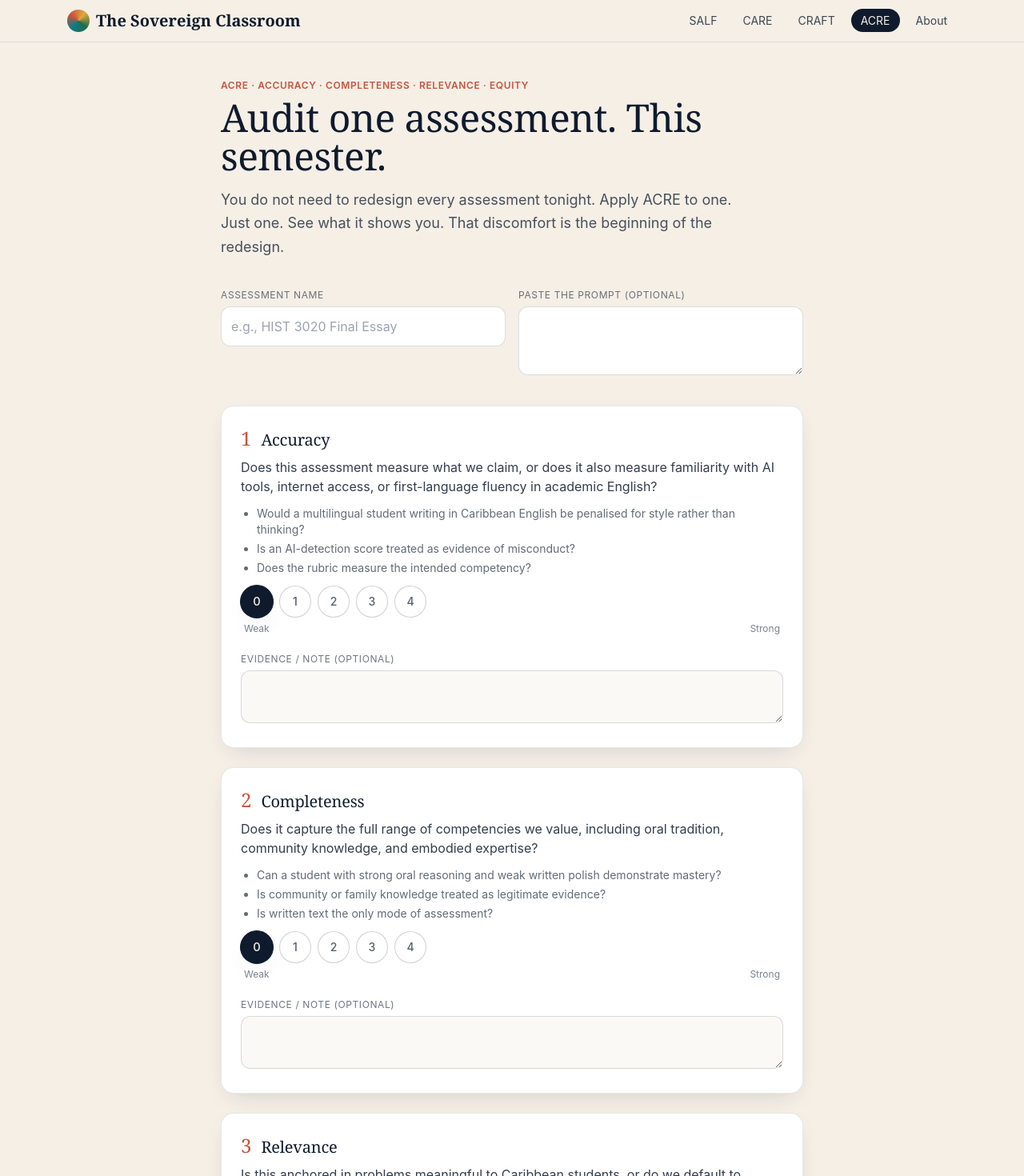
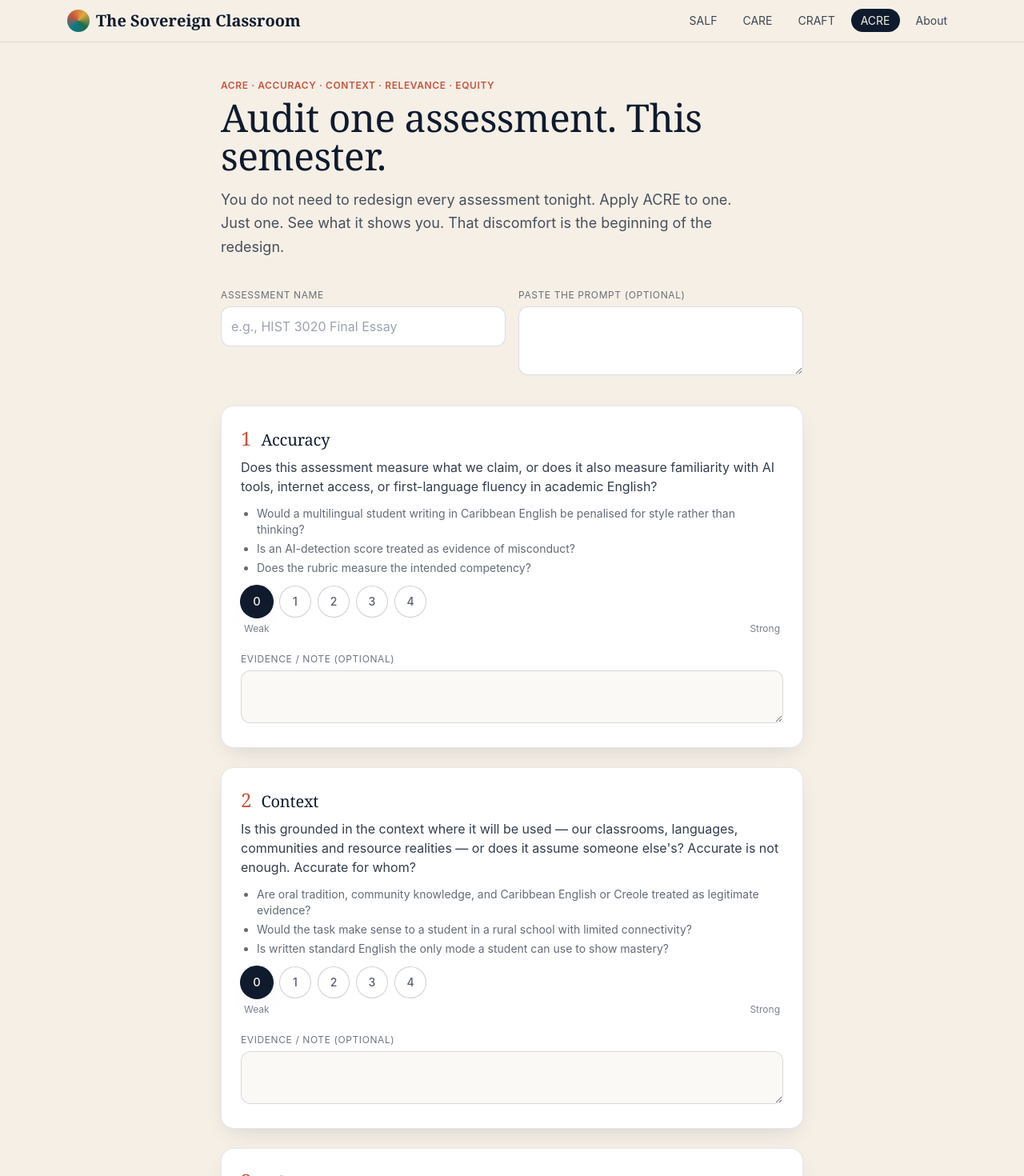
Before and after one commit to Rj952/sovereign-classroom, a Next.js app: page /acre in a window 1280 px wide. Shown: the top 1470 px of the page at 80% size. Built offline with nearby package versions, Linux system fonts and the light colour scheme.

Commit message:
ACRE: rename Completeness to Context (ACRE tool)

```diff
--- a/app/acre/page.tsx
+++ b/app/acre/page.tsx
@@ -5,11 +5,11 @@ import Likert from "@/components/Likert";
 import ResultBand from "@/components/ResultBand";
 import AiFeedback from "@/components/AiFeedback";
 
-type Dim = { key: "accuracy" | "completeness" | "relevance" | "equity"; title: string; question: string; probes: string[]; lowFix: string; };
+type Dim = { key: "accuracy" | "context" | "relevance" | "equity"; title: string; question: string; probes: string[]; lowFix: string; };
 
 const dims: Dim[] = [
   { key: "accuracy", title: "Accuracy", question: "Does this assessment measure what we claim, or does it also measure familiarity with AI tools, internet access, or first-language fluency in academic English?", probes: ["Would a multilingual student writing in Caribbean English be penalised for style rather than thinking?", "Is an AI-detection score treated as evidence of misconduct?", "Does the rubric measure the intended competency?"], lowFix: "Replace AI-detection with a brief oral conversation. Make Caribbean English explicitly acceptable in the rubric." },
-  { key: "completeness", title: "Completeness", question: "Does it capture the full range of competencies we value, including oral tradition, community knowledge, and embodied expertise?", probes: ["Can a student with strong oral reasoning and weak written polish demonstrate mastery?", "Is community or family knowledge treated as legitimate evidence?", "Is written text the only mode of assessment?"], lowFix: "Add a viva voce, process portfolio, or community-engaged component." },
+  { key: "context", title: "Context", question: "Is this grounded in the context where it will be used — our classrooms, languages, communities and resource realities — or does it assume someone else's? Accurate is not enough. Accurate for whom?", probes: ["Are oral tradition, community knowledge, and Caribbean English or Creole treated as legitimate evidence?", "Would the task make sense to a student in a rural school with limited connectivity?", "Is written standard English the only mode a student can use to show mastery?"], lowFix: "Name the Caribbean setting the task lives in. Add a viva voce, process portfolio, or community-engaged component." },
   { key: "relevance", title: "Relevance", question: "Is this anchored in problems meaningful to Caribbean students, or do we default to European or North American exemplars as if they were universal?", probes: ["Are the cases, datasets, and examples from the Caribbean?", "Would a student feel this task speaks to their professional future?", "Do cited authors include Caribbean scholars?"], lowFix: "Swap one imported case for a Caribbean equivalent. Add a required Caribbean citation." },
   { key: "equity", title: "Equity", question: "Who is most likely to be disadvantaged, and is that a product of genuine learning differences or structural inequities in the design itself?", probes: ["Does the task assume reliable internet, paid software, or a quiet study environment?", "Are students with caring responsibilities or disability treated fairly in time allocation?", "Does the rubric translate cultural variation as deficit?"], lowFix: "Offer offline-compatible options. Extend timeframes where structural context warrants." },
 ];
@@ -26,7 +26,7 @@ export default function ACREPage() {
 
   const aiPrompt = useMemo(() => {
     const scoresList = dims.map(d => "- " + d.title + ": " + (answers[d.key] ?? 0) + "/4" + (notes[d.key] ? " (note: " + notes[d.key] + ")" : "")).join("\n");
-    let p = "A Caribbean university faculty member has audited an assessment using the ACRE framework (Accuracy, Completeness, Relevance, Equity). Higher = stronger.\n\n";
+    let p = "A Caribbean university faculty member has audited an assessment using the ACRE framework (Accuracy, Context, Relevance, Equity). Higher = stronger.\n\n";
     if (title) p += "Assessment: " + title + "\n\n";
     if (paste) p += "Prompt text they shared:\n" + paste + "\n\n";
     p += "Scores:\n" + scoresList + "\nOverall: " + Math.round(score*100) + "%\n\n";
@@ -36,7 +36,7 @@ export default function ACREPage() {
 
   return (
     <div className="max-w-3xl mx-auto px-5 py-10">
-      <Section eyebrow="ACRE · Accuracy · Completeness · Relevance · Equity" accent="text-coral" title="Audit one assessment. This semester." subtitle="You do not need to redesign every assessment tonight. Apply ACRE to one. Just one. See what it shows you. That discomfort is the beginning of the redesign." />
+      <Section eyebrow="ACRE · Accuracy · Context · Relevance · Equity" accent="text-coral" title="Audit one assessment. This semester." subtitle="You do not need to redesign every assessment tonight. Apply ACRE to one. Just one. See what it shows you. That discomfort is the beginning of the redesign." />
       <div className="grid md:grid-cols-2 gap-4 mb-8">
         <label className="block"><span className="text-xs uppercase tracking-wider text-ink/60">Assessment name</span><input type="text" value={title} onChange={(e) => setTitle(e.target.value)} placeholder="e.g., HIST 3020 Final Essay" className="mt-1 w-full rounded-xl border border-ink/15 bg-white p-3 text-ink focus:border-coral" /></label>
         <label className="block"><span className="text-xs uppercase tracking-wider text-ink/60">Paste the prompt (optional)</span><textarea value={paste} onChange={(e) => setPaste(e.target.value)} rows={3} className="mt-1 w-full rounded-xl border border-ink/15 bg-white p-3 text-sm text-ink focus:border-coral" /></label>
```
